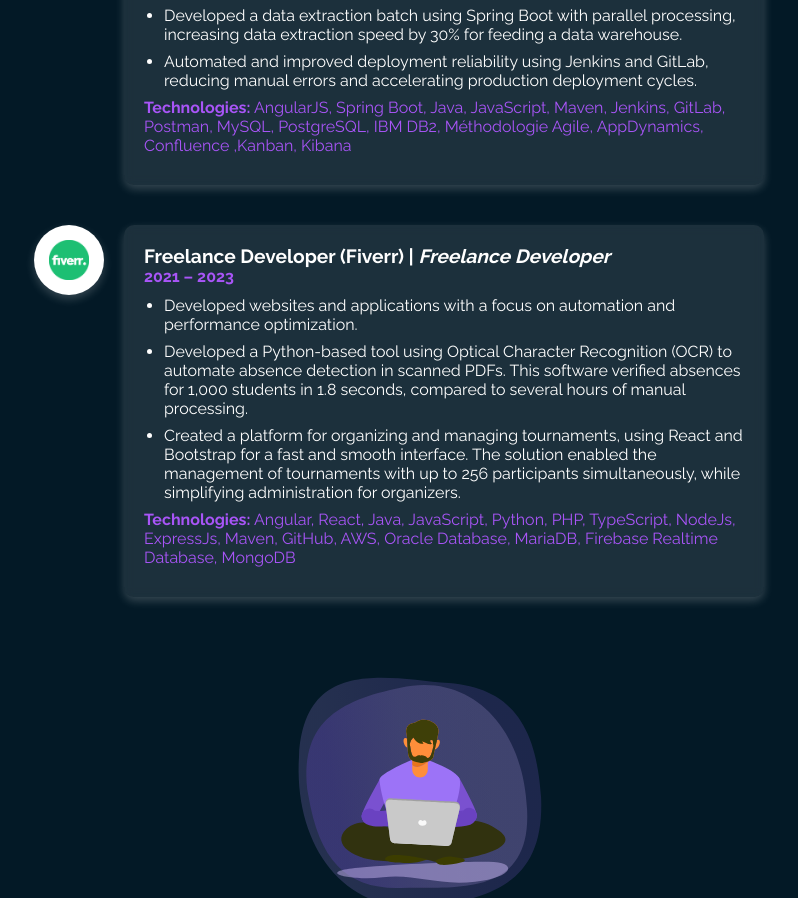
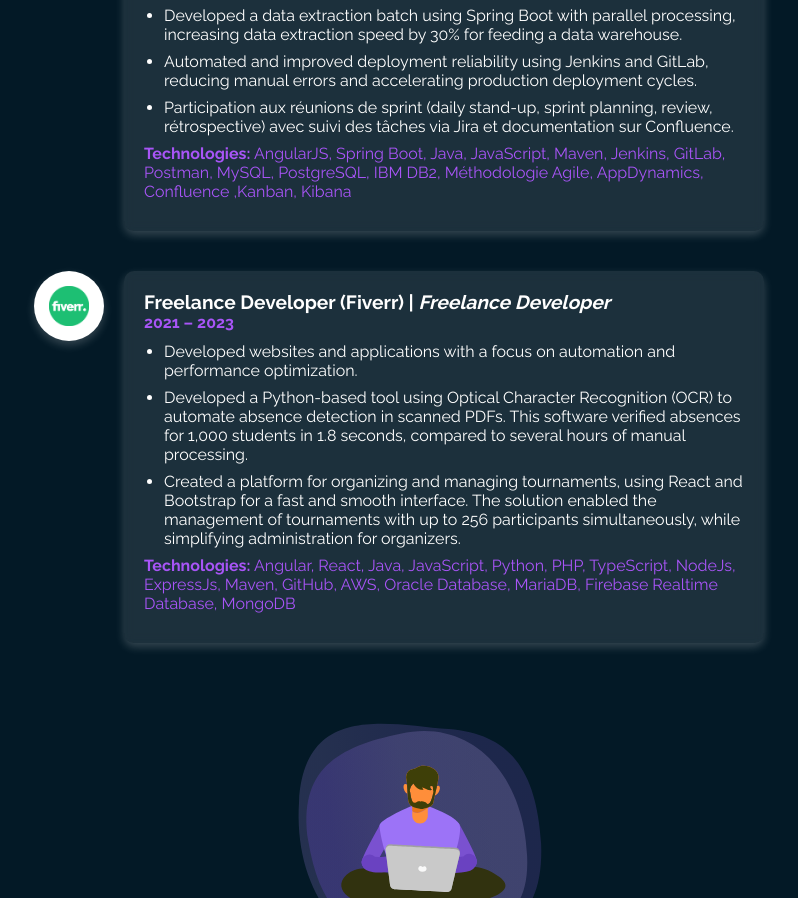
Before and after one commit to aarjinho/Portfolio-Yahya, a React (Create React App) app: page / in a window 1280 px wide. Shown: the part 1862-2760 px from the top of the page, without its empty margins (216-1014 px from the left). Built offline with nearby package versions, Linux system fonts and the light colour scheme.

Commit message:
update cv

```diff
--- a/src/Components/About.js
+++ b/src/Components/About.js
@@ -21,7 +21,8 @@
       "Optimized advanced searches in the 'Suivi Flux' application by implementing dynamic filters in AngularJS and improving navigation, reducing response and query times by 50% and increasing user productivity.",
       "Enhanced sensitive data security by developing a feature to anonymize sensitive fields in the user interface, ensuring compliance with data protection regulations.",
       "Developed a data extraction batch using Spring Boot with parallel processing, increasing data extraction speed by 30% for feeding a data warehouse.",
-      "Automated and improved deployment reliability using Jenkins and GitLab, reducing manual errors and accelerating production deployment cycles."
+      "Automated and improved deployment reliability using Jenkins and GitLab, reducing manual errors and accelerating production deployment cycles.",
+      "Participation aux réunions de sprint (daily stand-up, sprint planning, review, rétrospective) avec suivi des tâches via Jira et documentation sur Confluence."
     ],
 
     technologies: "AngularJS, Spring Boot, Java, JavaScript, Maven, Jenkins, GitLab, Postman, MySQL, PostgreSQL, IBM DB2, Méthodologie Agile, AppDynamics, Confluence ,Kanban, Kibana"
```
Also changed, not shown: 1 other file (tests, documents, lock files or other folders).
